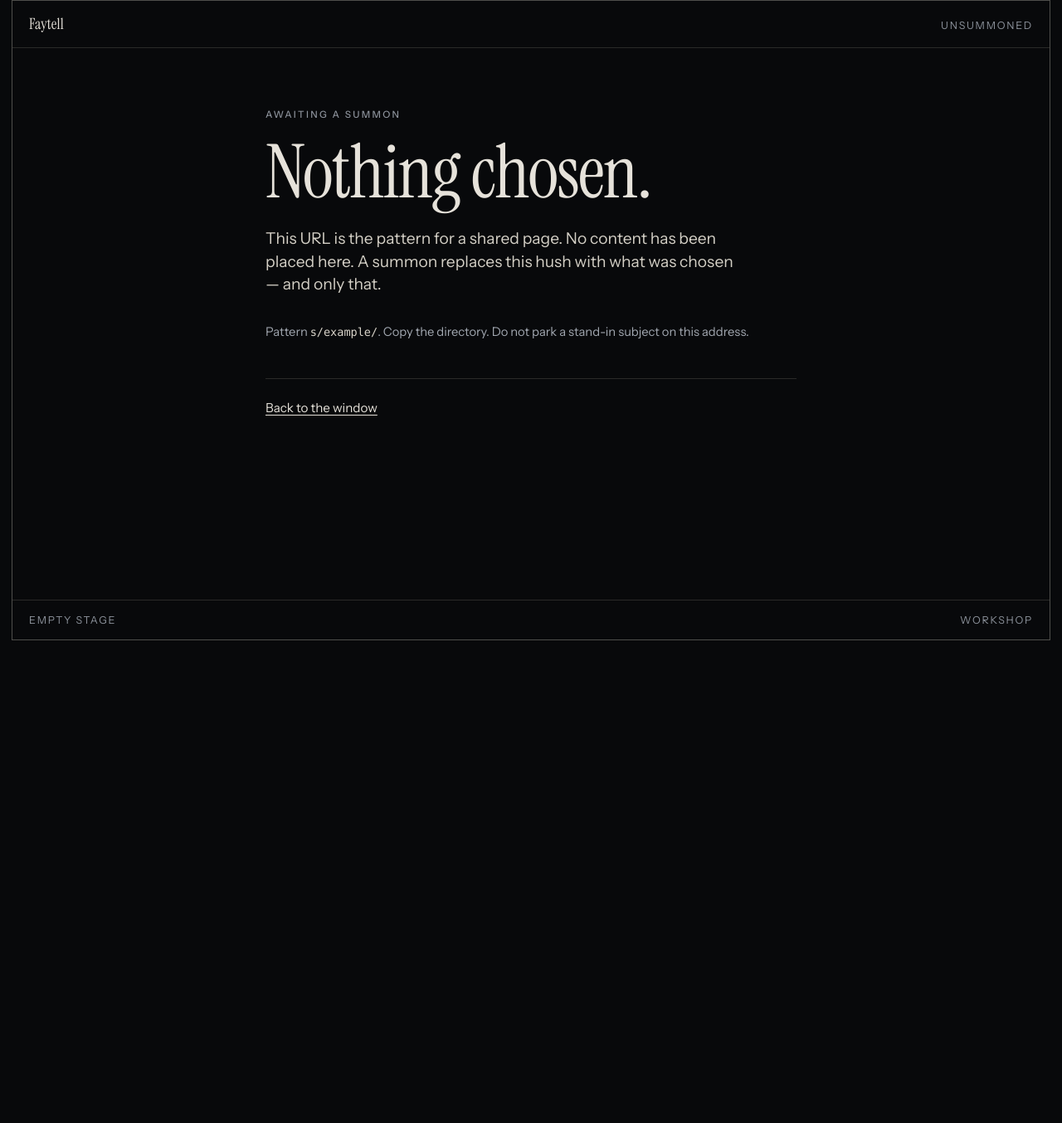
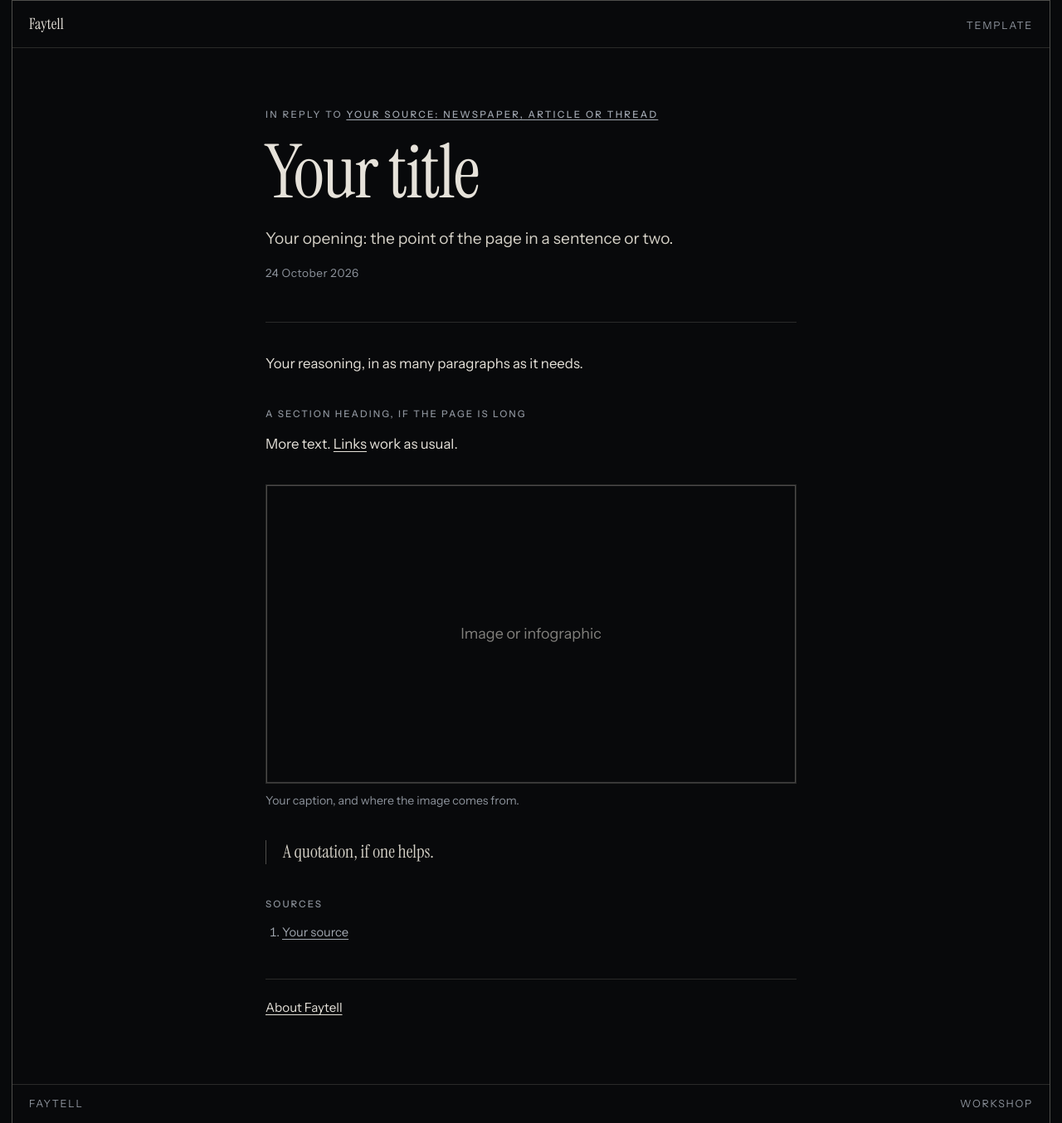
Before and after one commit to Republic-of-Grip/faytell, a plain HTML site: page s/example/index.html in a window 1280 px wide. Shown: the part 14-1368 px from the top of the page at 83% size. Before the commit the page ends 814 px from the top, so only its background shows below. Drawn offline with Linux system fonts and the light colour scheme.

Commit message:
Make Faytell plain and usable
Rewrite the home page in plain language: a window for what a comment
field can't hold. Turn s/example/ into a working page template with an
"in reply to" link, date, image, video, quote and sources blocks, plus
link-preview tags. Add styles for those blocks, let the 404 page use
the shared stylesheet, ignore drafts/, and rewrite the README with
step-by-step instructions and notes on publishing.

Co-Authored-By: Claude Opus 5.5 <noreply@anthropic.com>

```diff
--- a/assets/site.css
+++ b/assets/site.css
@@ -29,7 +29,8 @@
   --faint: #a1a7b0;
   --line: rgba(214, 210, 200, 0.16);
   --line-strong: rgba(214, 210, 200, 0.34);
-  --serif: "Instrument Serif", "Iowan Old Style", Palatino, Georgia, serif;  --sans: "Instrument Sans", "Avenir Next", "Segoe UI", sans-serif;
+  --serif: "Instrument Serif", "Iowan Old Style", Palatino, Georgia, serif;
+  --sans: "Instrument Sans", "Avenir Next", "Segoe UI", sans-serif;
   color-scheme: dark;
 }
 
@@ -214,6 +215,99 @@ code,
   color: var(--faint);
   font-size: 0.92rem;
 }
+
+.kicker a {
+  color: var(--faint);
+}
+
+.meta {
+  margin: 1.1rem 0 0;
+  color: var(--muted);
+  font-size: 0.85rem;
+  letter-spacing: 0.04em;
+}
+
+/* Page body: text, figures, video, quotes, sources */
+
+.prose {
+  margin-top: 3rem;
+  padding-top: 2.25rem;
+  border-top: 1px solid var(--line);
+}
+
+.prose p,
+.prose ul,
+.prose ol {
+  margin: 0 0 1.1rem;
+  max-width: 38rem;
+}
+
+.prose h2 {
+  margin: 2.5rem 0 0.8rem;
+}
+
+.prose li + li {
+  margin-top: 0.35rem;
+}
+
+figure {
+  margin: 2.25rem 0;
+}
+
+figure img,
+figure video,
+figure svg {
+  display: block;
+  width: 100%;
+  height: auto;
+  border: 1px solid var(--line);
+}
+
+figure svg.placeholder {
+  color: var(--ink);
+  font-family: var(--sans);
+}
+
+figcaption {
+  margin-top: 0.65rem;
+  color: var(--muted);
+  font-size: 0.88rem;
+}
+
+.embed {
+  position: relative;
+  aspect-ratio: 16 / 9;
+  border: 1px solid var(--line);
+}
+
+.embed iframe {
+  position: absolute;
+  inset: 0;
+  width: 100%;
+  height: 100%;
+  border: 0;
+}
+
+blockquote {
+  margin: 2rem 0;
+  padding-left: 1.25rem;
+  border-left: 1px solid var(--line-strong);
+  font-family: var(--serif);
+  font-size: 1.35rem;
+  line-height: 1.35;
+  color: #d4d0c6;
+}
+
+blockquote p {
+  margin: 0;
+}
+
+.sources {
+  padding-left: 1.25rem;
+  color: var(--faint);
+  font-size: 0.92rem;
+}
+
 .foot a {
   color: var(--muted);
   text-decoration: none;
--- a/s/example/index.html
+++ b/s/example/index.html
@@ -3,33 +3,81 @@
 <head>
   <meta charset="utf-8">
   <meta name="viewport" content="width=device-width, initial-scale=1">
-  <title>Awaiting a summon — Faytell</title>
-  <meta name="description" content="This Faytell URL is the empty summon pattern. No content has been chosen for it.">
+  <!--
+    PAGE TEMPLATE
+    1. Copy this folder to s/<slug>/ (short, lowercase, hyphens: s/heat-pumps/).
+    2. Replace every "Your ..." placeholder below. Delete the blocks you don't need.
+    3. Put images and videos for the page in the same folder, next to index.html.
+    4. Update the five "og:" lines too: they decide how the link looks when
+       it is pasted into a comment field, chat or social post.
+    Leave s/example/ itself as it is. It is the template.
+  -->
+  <title>Your title — Faytell</title>
+  <meta name="description" content="One sentence saying what this page shows.">
   <meta name="theme-color" content="#08090b">
+  <!-- Delete this robots line in your copy, so search engines may list the page. -->
+  <meta name="robots" content="noindex">
+  <meta property="og:type" content="article">
+  <meta property="og:site_name" content="Faytell">
+  <meta property="og:title" content="Your title">
+  <meta property="og:description" content="One sentence saying what this page shows.">
+  <meta property="og:url" content="https://republic-of-grip.github.io/faytell/s/example/">
+  <!-- Optional preview picture, about 1200×630: <meta property="og:image" content="https://republic-of-grip.github.io/faytell/s/<slug>/preview.png"> -->
   <link rel="icon" href="../../favicon.svg" type="image/svg+xml">
   <link rel="stylesheet" href="../../assets/site.css">
 </head>
 <body>
-  <!--
-    Summon pattern. Copy this directory to s/<slug>/ and replace the
-    stage copy with the chosen content. Leave s/example/ empty.
-  -->
   <a class="skip" href="#main">Skip to content</a>
   <div class="frame">
     <header class="bar">
       <a class="mark" href="../../">Faytell</a>
-      <span class="bar-meta">Unsummoned</span>
+      <span class="bar-meta">Template</span>
     </header>
     <main id="main" class="stage">
-      <p class="kicker">Awaiting a summon</p>
-      <h1>Nothing chosen.</h1>
-      <p class="deck">This URL is the pattern for a shared page. No content has been placed here. A summon replaces this hush with what was chosen — and only that.</p>
-      <p class="quiet">Pattern <span class="path">s/example/</span>. Copy the directory. Do not park a stand-in subject on this address.</p>
+      <!-- Where the conversation is. Remove this line if there is none. -->
+      <p class="kicker">In reply to <a href="https://example.com/">Your source: newspaper, article or thread</a></p>
+      <h1>Your title</h1>
+      <p class="deck">Your opening: the point of the page in a sentence or two.</p>
+      <p class="meta"><time datetime="2026-10-24">24 October 2026</time></p>
+
+      <article class="prose">
+        <p>Your reasoning, in as many paragraphs as it needs.</p>
+
+        <h2>A section heading, if the page is long</h2>
+        <p>More text. <a href="https://example.com/">Links</a> work as usual.</p>
+
+        <!-- Image or infographic. Put the file in this folder and point src at it. -->
+        <figure>
+          <svg class="placeholder" viewBox="0 0 640 360" role="img" aria-label="Where an image or infographic goes">
+            <rect x="0.5" y="0.5" width="639" height="359" fill="none" stroke="currentColor" stroke-opacity="0.3"/>
+            <text x="320" y="186" text-anchor="middle" fill="currentColor" fill-opacity="0.55" font-size="18">Image or infographic</text>
+          </svg>
+          <!-- <img src="your-image.png" alt="What the image shows, for people who can't see it"> -->
+          <figcaption>Your caption, and where the image comes from.</figcaption>
+        </figure>
+
+        <!-- Video. Either a file in this folder: -->
+        <!-- <figure><video src="your-film.mp4" controls preload="metadata"></video><figcaption>Caption</figcaption></figure> -->
+        <!-- Or an embed, e.g. YouTube (use the youtube-nocookie.com address): -->
+        <!-- <figure><div class="embed"><iframe src="https://www.youtube-nocookie.com/embed/VIDEO_ID" title="What the video is" allowfullscreen></iframe></div><figcaption>Caption</figcaption></figure> -->
+
+        <blockquote>
+          <p>A quotation, if one helps.</p>
+        </blockquote>
+
+        <!-- Sources. Remove if there are none. -->
+        <h2>Sources</h2>
+        <ol class="sources">
+          <li><a href="https://example.com/">Your source</a></li>
+        </ol>
+      </article>
+
       <nav class="actions" aria-label="Related">
-        <a href="../../">Back to the window</a>
-      </nav>    </main>
+        <a href="../../">About Faytell</a>
+      </nav>
+    </main>
     <footer class="foot">
-      <span>Empty stage</span>
+      <span>Faytell</span>
       <a href="https://github.com/Republic-of-Grip/faytell">Workshop</a>
     </footer>
   </div>
```
Also changed, not shown: 404.html (+15 -70 lines), index.html (+19 -13 lines), 2 other files.
